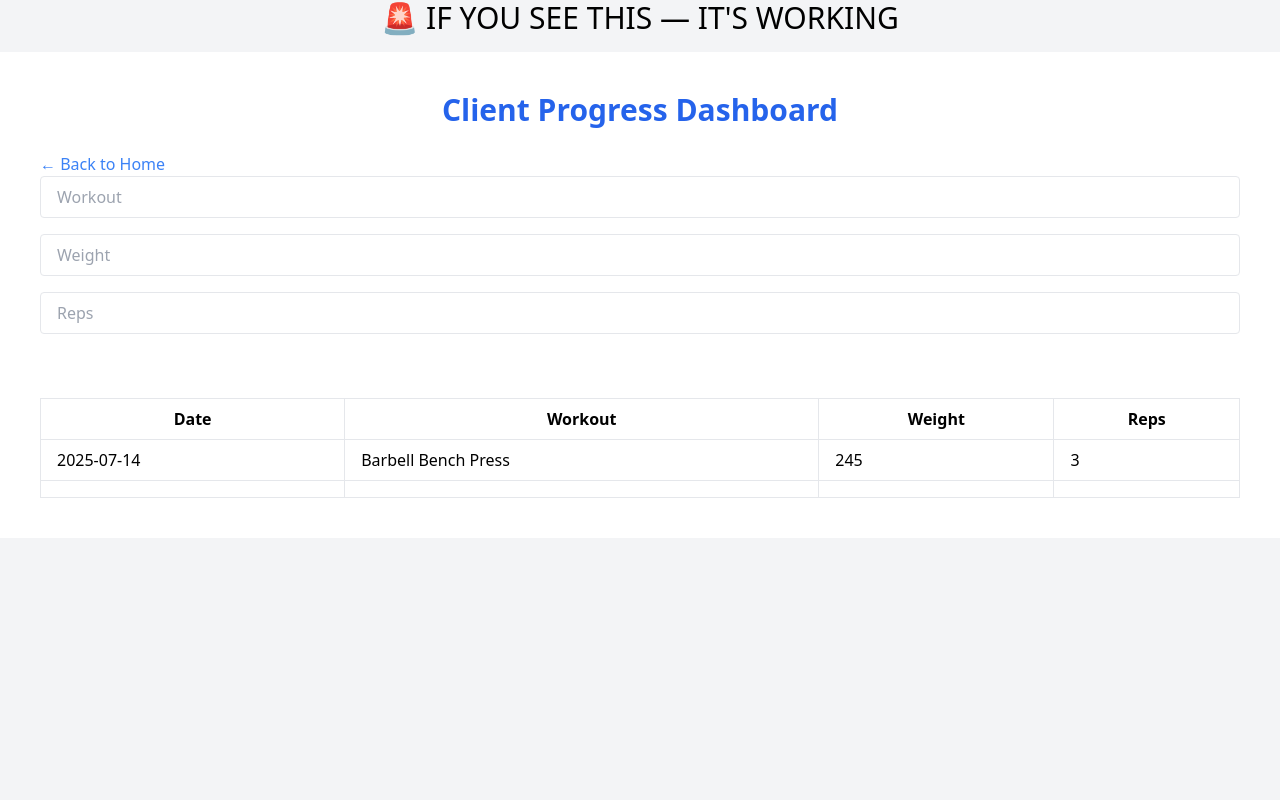
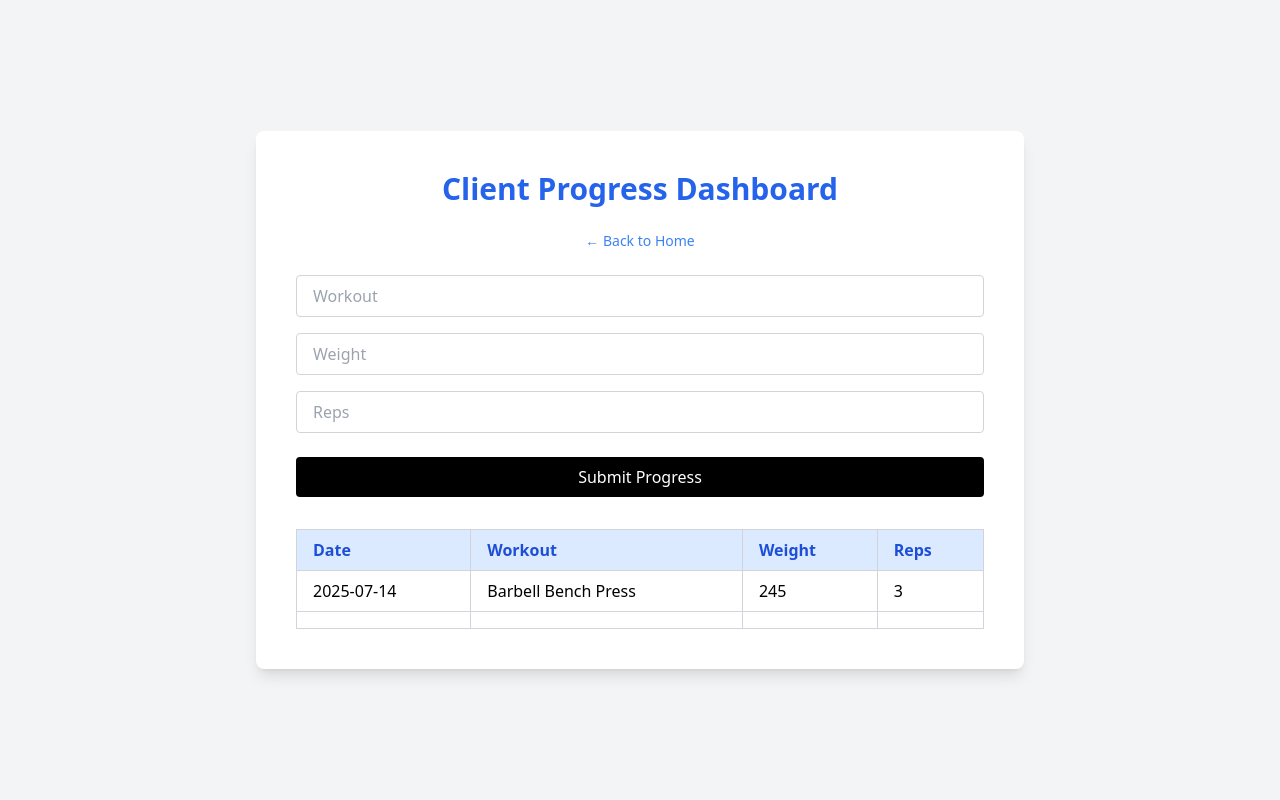
Before and after one commit to samrosen03/port-of-power-app, a Flask app: page /progress in a window 1280 px wide. Run offline with Flask 3, Linux system fonts and the light colour scheme.

Commit message:
Cleaned up test heading and confirmed Tailwind is working

```diff
--- a/static/css/output.css
+++ b/static/css/output.css
@@ -548,6 +548,11 @@
   position: static;
 }
 
+.mx-auto {
+  margin-left: auto;
+  margin-right: auto;
+}
+
 .mb-4 {
   margin-bottom: 1rem;
 }
@@ -556,20 +561,44 @@
   margin-bottom: 1.5rem;
 }
 
-.mt-6 {
-  margin-top: 1.5rem;
+.mb-8 {
+  margin-bottom: 2rem;
 }
 
-.mr-2 {
-  margin-right: 0.5rem;
+.block {
+  display: block;
+}
+
+.inline-block {
+  display: inline-block;
+}
+
+.flex {
+  display: flex;
 }
 
 .table {
   display: table;
 }
 
+.min-h-screen {
+  min-height: 100vh;
+}
+
+.w-1\/3 {
+  width: 33.333333%;
+}
+
 .w-full {
   width: 100%;
+}
+
+.max-w-3xl {
+  max-width: 48rem;
+}
+
+.max-w-xs {
+  max-width: 20rem;
 }
 
 .table-auto {
@@ -580,21 +609,56 @@
   border-collapse: collapse;
 }
 
+.flex-col {
+  flex-direction: column;
+}
+
+.items-center {
+  align-items: center;
+}
+
+.justify-center {
+  justify-content: center;
+}
+
+.overflow-x-auto {
+  overflow-x: auto;
+}
+
 .rounded {
   border-radius: 0.25rem;
+}
+
+.rounded-lg {
+  border-radius: 0.5rem;
 }
 
 .border {
   border-width: 1px;
 }
 
-.border-b {
-  border-bottom-width: 1px;
+.border-t {
+  border-top-width: 1px;
 }
 
-.bg-blue-500 {
+.border-gray-300 {
+  --tw-border-opacity: 1;
+  border-color: rgb(209 213 219 / var(--tw-border-opacity));
+}
+
+.bg-black {
   --tw-bg-opacity: 1;
-  background-color: rgb(59 130 246 / var(--tw-bg-opacity));
+  background-color: rgb(0 0 0 / var(--tw-bg-opacity));
+}
+
+.bg-blue-100 {
+  --tw-bg-opacity: 1;
+  background-color: rgb(219 234 254 / var(--tw-bg-opacity));
+}
+
+.bg-gray-100 {
+  --tw-bg-opacity: 1;
+  background-color: rgb(243 244 246 / var(--tw-bg-opacity));
 }
 
 .bg-white {
@@ -602,27 +666,8 @@
   background-color: rgb(255 255 255 / var(--tw-bg-opacity));
 }
 
-.bg-gray-100 {
-  --tw-bg-opacity: 1;
-  background-color: rgb(243 244 246 / var(--tw-bg-opacity));
-}
-
-.bg-green-200 {
-  --tw-bg-opacity: 1;
-  background-color: rgb(187 247 208 / var(--tw-bg-opacity));
-}
-
-.bg-green-500 {
-  --tw-bg-opacity: 1;
-  background-color: rgb(34 197 94 / var(--tw-bg-opacity));
-}
-
 .p-10 {
   padding: 2.5rem;
-}
-
-.p-8 {
-  padding: 2rem;
 }
 
 .px-4 {
@@ -630,33 +675,22 @@
   padding-right: 1rem;
 }
 
+.px-6 {
+  padding-left: 1.5rem;
+  padding-right: 1.5rem;
+}
+
 .py-2 {
   padding-top: 0.5rem;
   padding-bottom: 0.5rem;
 }
 
-.px-2 {
-  padding-left: 0.5rem;
-  padding-right: 0.5rem;
-}
-
-.py-1 {
-  padding-top: 0.25rem;
-  padding-bottom: 0.25rem;
+.text-left {
+  text-align: left;
 }
 
 .text-center {
   text-align: center;
-}
-
-.text-4xl {
-  font-size: 2.25rem;
-  line-height: 2.5rem;
-}
-
-.text-lg {
-  font-size: 1.125rem;
-  line-height: 1.75rem;
 }
 
 .text-3xl {
@@ -664,8 +698,18 @@
   line-height: 2.25rem;
 }
 
+.text-sm {
+  font-size: 0.875rem;
+  line-height: 1.25rem;
+}
+
 .font-bold {
   font-weight: 700;
+}
+
+.text-blue-500 {
+  --tw-text-opacity: 1;
+  color: rgb(59 130 246 / var(--tw-text-opacity));
 }
 
 .text-blue-600 {
@@ -673,29 +717,42 @@
   color: rgb(37 99 235 / var(--tw-text-opacity));
 }
 
+.text-blue-700 {
+  --tw-text-opacity: 1;
+  color: rgb(29 78 216 / var(--tw-text-opacity));
+}
+
+.text-red-600 {
+  --tw-text-opacity: 1;
+  color: rgb(220 38 38 / var(--tw-text-opacity));
+}
+
 .text-white {
   --tw-text-opacity: 1;
   color: rgb(255 255 255 / var(--tw-text-opacity));
 }
 
-.text-blue-500 {
-  --tw-text-opacity: 1;
-  color: rgb(59 130 246 / var(--tw-text-opacity));
+.shadow-lg {
+  --tw-shadow: 0 10px 15px -3px rgb(0 0 0 / 0.1), 0 4px 6px -4px rgb(0 0 0 / 0.1);
+  --tw-shadow-colored: 0 10px 15px -3px var(--tw-shadow-color), 0 4px 6px -4px var(--tw-shadow-color);
+  box-shadow: var(--tw-ring-offset-shadow, 0 0 #0000), var(--tw-ring-shadow, 0 0 #0000), var(--tw-shadow);
 }
 
-.text-gray-900 {
-  --tw-text-opacity: 1;
-  color: rgb(17 24 39 / var(--tw-text-opacity));
+.transition {
+  transition-property: color, background-color, border-color, text-decoration-color, fill, stroke, opacity, box-shadow, transform, filter, -webkit-backdrop-filter;
+  transition-property: color, background-color, border-color, text-decoration-color, fill, stroke, opacity, box-shadow, transform, filter, backdrop-filter;
+  transition-property: color, background-color, border-color, text-decoration-color, fill, stroke, opacity, box-shadow, transform, filter, backdrop-filter, -webkit-backdrop-filter;
+  transition-timing-function: cubic-bezier(0.4, 0, 0.2, 1);
+  transition-duration: 150ms;
 }
 
-.text-green-600 {
-  --tw-text-opacity: 1;
-  color: rgb(22 163 74 / var(--tw-text-opacity));
+.duration-200 {
+  transition-duration: 200ms;
 }
 
-.hover\:bg-blue-600:hover {
+.hover\:bg-gray-800:hover {
   --tw-bg-opacity: 1;
-  background-color: rgb(37 99 235 / var(--tw-bg-opacity));
+  background-color: rgb(31 41 55 / var(--tw-bg-opacity));
 }
 
 .hover\:underline:hover {
--- a/templates/index.html
+++ b/templates/index.html
@@ -2,7 +2,7 @@
 <html>
 <head>
   <title>Port of Power</title>
-  <link href="/static/css/output.css" rel="stylesheet">
+<link href="{{ url_for('static', filename='css/output.css') }}" rel="stylesheet">
 </head>
 <body class="bg-gray-100 min-h-screen flex flex-col items-center justify-center">
   <div class="text-center">
--- a/templates/progress.html
+++ b/templates/progress.html
@@ -6,7 +6,6 @@
 </head>
 <body class="bg-gray-100 min-h-screen flex items-center justify-center">
 
-  <h1 class="text-red-600 text-3xl text-center mb-4">🚨 IF YOU SEE THIS — IT'S WORKING</h1>
 
   <div class="bg-white p-10 rounded-lg shadow-lg w-full max-w-3xl">
 
```
